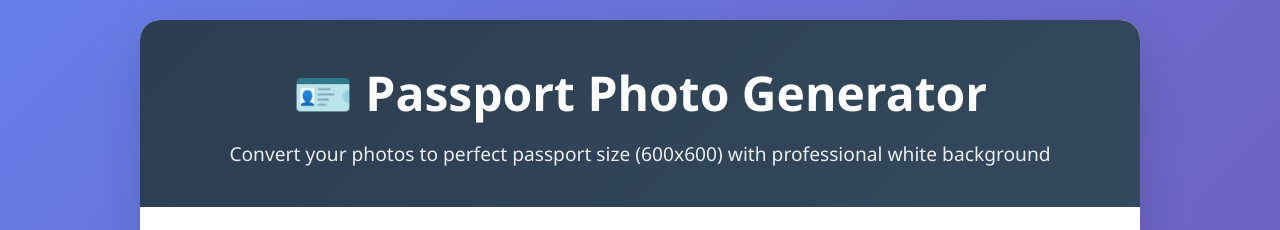
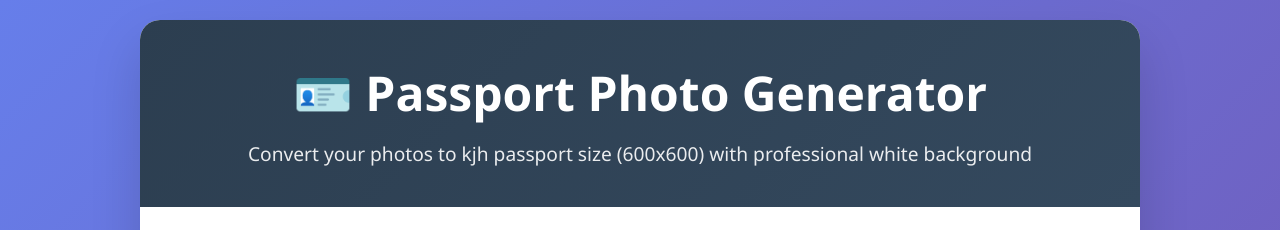
Before and after one commit to rudrathakur14/passportcreationphoto, a plain HTML site: page index.html in a window 1280 px wide. Shown: the top 230 px of the page. Drawn offline with Linux system fonts and the light colour scheme.

Commit message:
Update index.html

```diff
--- a/index.html
+++ b/index.html
@@ -11,7 +11,7 @@
     <div class="container">
         <div class="header">
             <h1>🪪 Passport Photo Generator</h1>
-            <p>Convert your photos to perfect passport size (600x600) with professional white background</p>
+            <p>Convert your photos to kjh passport size (600x600) with professional white background</p>
         </div>
 
         <div class="main-content">
```
